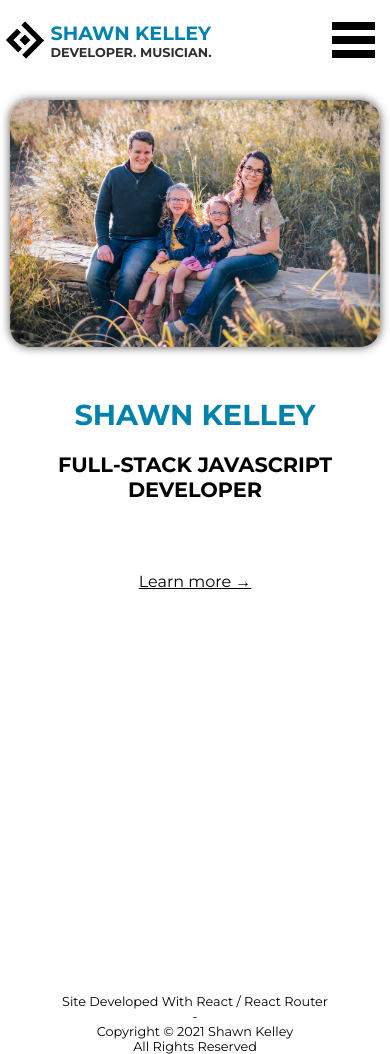
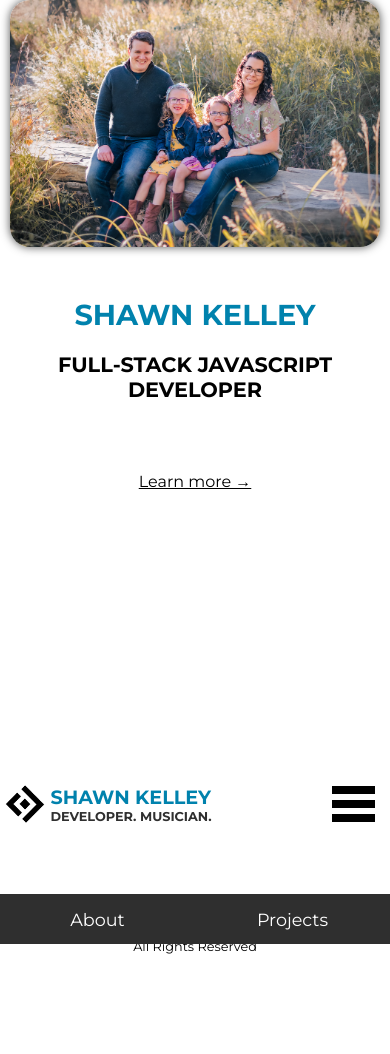
Before and after one commit to shawnkelleydev/sk-ws-react, a React (Create React App) app: page / in a window 390 px wide. After the commit the page ends 954 px from the top, so only its background shows below. Built offline with nearby package versions, Linux system fonts and the light colour scheme.

Commit message:
mobile menu updates, bug fix with ham conditions

```diff
--- a/src/components/Ham.js
+++ b/src/components/Ham.js
@@ -11,20 +11,22 @@ const Ham = () => {
         const mid = target.children[1];
         const lower = target.children[2];
         const menu = target.nextElementSibling;
-        if (mid.style.background !== "transparent") {
+        if (!mid.style.background.includes("transparent")) {
+          console.log(true);
           mid.style.background = "transparent";
           upper.style.transform = "rotate(45deg)";
           upper.style.top = "14px";
           lower.style.transform = "rotate(-45deg)";
           lower.style.bottom = "14px";
-          menu.style.top = "70px";
+          menu.style.bottom = "70px";
         } else {
+          console.log(false);
           mid.style.background = "";
           upper.style.transform = "";
           upper.style.top = "";
           lower.style.transform = "";
           lower.style.bottom = "";
-          menu.style.top = "-100px";
+          menu.style.bottom = "-100px";
         }
       }}
     >
--- a/src/index.css
+++ b/src/index.css
@@ -42,11 +42,12 @@ div,
 }
 
 header {
-  display: flex;
+  position: fixed;
+  bottom: 0;
+  background-color: white;
   align-items: center;
   justify-content: space-between;
   margin: 0;
-  margin-bottom: 20px;
 }
 
 #logo-link {
@@ -172,7 +173,7 @@ nav {
   position: absolute;
   display: flex;
   width: 100%;
-  top: -100px;
+  bottom: -100px;
   height: 50px;
 }
 
@@ -358,6 +359,10 @@ button {
 }
 
 @media screen and (min-width: 600px) {
+  header {
+    position: static;
+  }
+
   #ham {
     display: none;
   }
```
